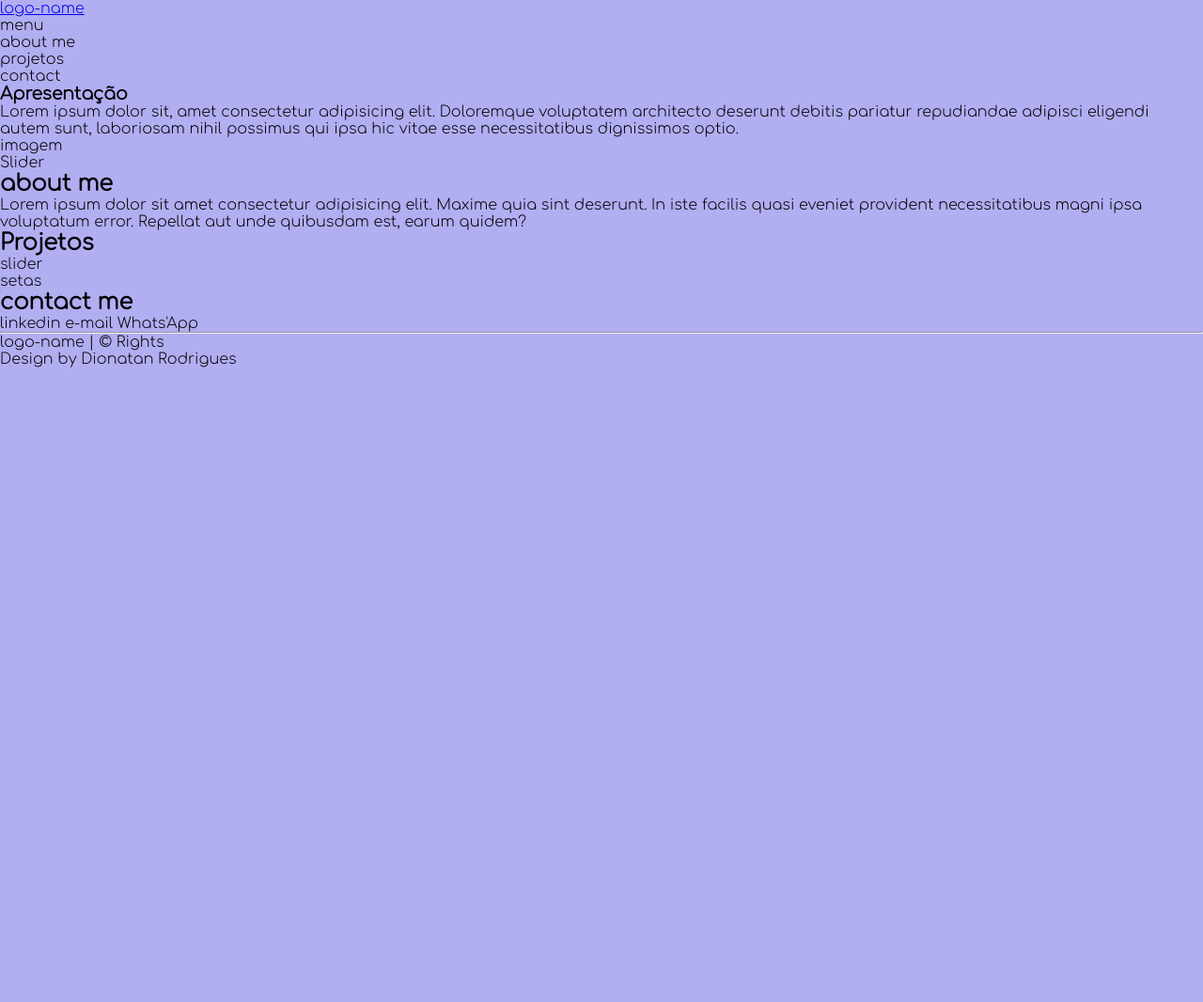
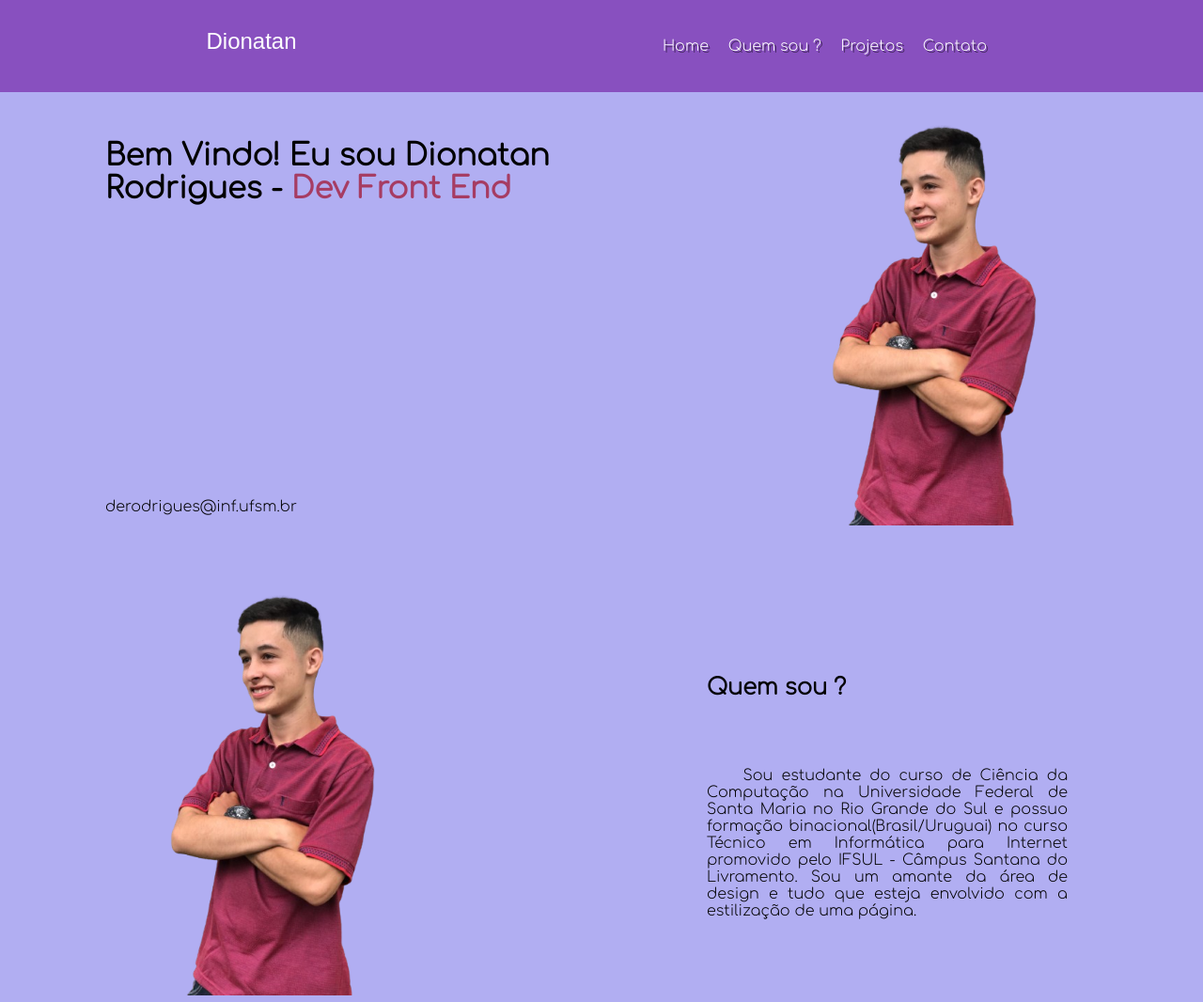
Before and after one commit to Dionatan2019Rodrigues/portfolio, a plain HTML site: page index.html in a window 1280 px wide. Shown: the top 1066 px of the page at 94% size. Before the commit the page ends 800 px from the top, so only its background shows below. Drawn offline with Linux system fonts and the light colour scheme; a web font is replaced by a local one.

Commit message:
css iniciado
header - ok
main_home - ok
main_about_me - ok
main_projeto - not
main_contato - not
footer - ok

```diff
--- a/css/estilo.css
+++ b/css/estilo.css
@@ -1,4 +1,6 @@
 @charset "UTF-8";
+
+@import url('https://fonts.googleapis.com/css2?family=Poetsen+One&family=Sriracha&display=swap');
 
 @font-face {
     font-family: 'confortaa';
@@ -13,6 +15,7 @@
     --laranja_claro: #F2A20C;
     --laranja: #F2600C;
 }
+/*INICIALIZAÇÃO DO CSS GERAL    */
 *{
     box-sizing: border-box;
     margin: 0;
@@ -20,7 +23,102 @@
 }
 html,body{
     min-height: 100vh;
-    background-color: var(--roxo_claro);
     font-family: 'confortaa', sans-serif;
     font-weight: normal;
 }
+/*CSS HEADER*/
+header{
+    background-color: var(--roxo);
+    padding: 30px;
+    display: flex;
+    flex-direction: row;
+    justify-content: space-around;
+}
+header > nav{
+    width: 30%;
+    display: flex;
+    flex-direction: row;
+    justify-content: space-around;
+    flex-wrap: nowrap;
+    text-shadow: 2px 2px 0px rgba(0, 0, 0, 0.466);
+}
+.logo-name{
+    color: white;
+    text-decoration: none;
+    font-family: "Poetsen One", sans-serif;
+    font-weight: 400;
+    font-style: normal;
+    font-size: 1.5em;
+}
+.nav{
+    color: white;
+    text-decoration: none;
+    padding: 10px;
+    border-radius: 20px;
+}
+header > nav > a:hover{
+    background-color: var(--bordo);
+}
+/*CSS MAIN*/
+main{
+    width: 100vw;
+    display: flex;
+    flex-direction: column;
+    align-items: center;
+    justify-content: space-between;
+}
+main > .divide-em-dois{
+    width: 100%;
+    height: 500px;
+    background-color: var(--roxo_claro);
+    display: flex;
+    flex-direction: row;
+    justify-content: space-around;
+    align-items: center;
+}
+/******************************************************************/
+main > .divide-em-dois > #prg1{
+    width: 40vw;
+    height: 400px;
+    display: flex;
+    flex-direction: column;
+    justify-content: space-between;
+}
+main > .divide-em-dois > #prg1 > h1 {
+    font-size: 2em;
+}
+main > .divide-em-dois > #prg1 > h1 > #front_end{
+    color: var(--bordo);
+}
+main > .divide-em-dois > article > img{
+    width: 25vw;
+}
+/******************************************************************/
+main > .divide-em-dois > #prg2{
+    width: 30vw;
+    height: 400px;
+    display: flex;
+    flex-direction: column;
+    justify-content: space-evenly;
+}
+main > .divide-em-dois > #prg2 > p{
+    text-indent: 10%;
+    text-align: justify;
+}
+/******************************************************************/
+main > #slider_projetos{
+    width: 100vw;
+    height: 500px;
+    background-color: var(--roxo_claro);
+    display: flex;
+    flex-direction: column;
+    align-items: center;
+    justify-content: space-around;
+}
+
+/*CSS FOOTER*/
+footer{
+    padding: 20px;
+    display: flex;
+    justify-content: space-around;
+}
--- a/index.html
+++ b/index.html
@@ -9,56 +9,56 @@
 </head>
 <body>
     <header>
+        <a href="#" class="logo-name">Dionatan</a>
         <nav>
-            <a href="#">logo-name</a>
-            <ul>
-                <li>menu</li>
-                <li>about me</li>
-                <li>projetos</li>
-                <li>contact </li>
-            </ul>
+            <a href="#" class="nav">Home</a>
+            <a href="#" class="nav">Quem sou ?</a>
+            <a href="#" class="nav">Projetos</a>
+            <a href="#" class="nav">Contato</a>
         </nav>
     </header>
     <main>
-        <section>
-            <article>
-                <h1>Apresentação</h1>
-                <p>Lorem ipsum dolor sit, amet consectetur adipisicing elit. Doloremque voluptatem architecto deserunt debitis pariatur repudiandae adipisci eligendi autem sunt, laboriosam nihil possimus qui ipsa hic vitae esse necessitatibus dignissimos optio.</p>
+        <section class="divide-em-dois">
+            <article id="prg1">
+                <h1>Bem Vindo! Eu sou Dionatan Rodrigues - <span id="front_end">Dev Front End</span></h1>
+                <p>derodrigues@inf.ufsm.br</p>
             </article>
              <article>
-                imagem
+                <img src="imagens/img-semfundo.png" alt="foto-de-Dionatan">
              </article>
         </section>
-        <section>
+
+        <section class="divide-em-dois">
             <article>
-                Slider
+                <img src="imagens/img-semfundo.png" alt="foto-de-Dionatan">
             </article>
-            <article>
-                <h2>about me</h2>
-                <p>Lorem ipsum dolor sit amet consectetur adipisicing elit. Maxime quia sint deserunt. In iste facilis quasi eveniet provident necessitatibus magni ipsa voluptatum error. Repellat aut unde quibusdam est, earum quidem?</p>
+            <article id="prg2">
+                <h2>Quem sou ?</h2>
+                <p>Sou estudante do curso de Ciência da Computação na Universidade Federal de Santa Maria no Rio Grande do Sul e possuo formação binacional(Brasil/Uruguai) no curso Técnico em Informática para Internet promovido pelo IFSUL - Câmpus Santana do Livramento. Sou um amante da área de design e tudo que esteja envolvido com a estilização de uma página. </p>
             </article>
 
         </section>
 
-        <section>
+        <section id="slider_projetos" >
             <h2>Projetos</h2>
             <div>
                 <p>slider</p>
                 <p>setas    </p>
             </div>
         </section>
-        <section>
-            <h2>contact me </h2>
+
+        <section class="divide-em-dois">
+            <h2>contato</h2>
             <article>
                 <span> linkedin </span>
                 <span> e-mail </span>
                 <span> Whats'App </span>
             </article>
         </section>
+
     </main>
     <footer>
-        <hr>
-        <p>logo-name <span>| &copy Rights </span></p>
+        <p><a href="#" class="logo-name" style="color:var(--bordo)">Dionatan</a> | &copy copy Rights</p>
         <p>Design by Dionatan Rodrigues </p>
     </footer>
     <script src="script/js.js"></script>
```
Also changed, not shown: imagens/img-semfundo.png (added).
